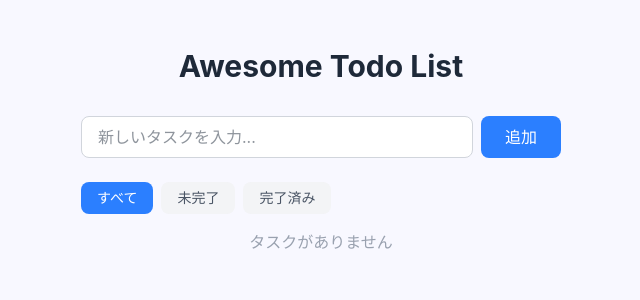
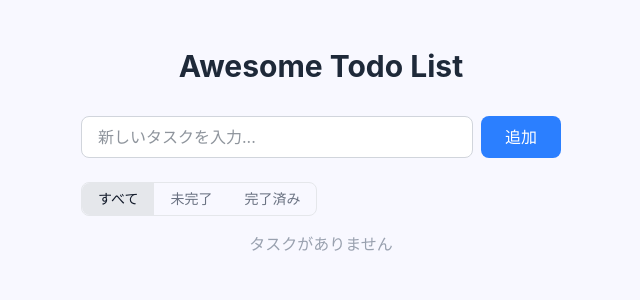
Before and after one commit to oukayuka/todo-app, a React (Vite) app: page / in a window 1280 px wide. Shown: the top 300 px of the page, without its empty margins (319-959 px from the left). Built offline with nearby package versions, Linux system fonts and the light colour scheme.

Commit message:
style: change TodoFilter to segmented control to distinguish from action buttons

```diff
--- a/src/ui/TodoFilter.tsx
+++ b/src/ui/TodoFilter.tsx
@@ -13,16 +13,16 @@ const filters: { value: FilterType; label: string }[] = [
 
 export function TodoFilter({ current, onChange }: TodoFilterProps) {
   return (
-    <div className="mb-4 flex gap-2">
+    <div className="mb-4 inline-flex rounded-lg border border-gray-200 dark:border-gray-600">
       {filters.map(({ value, label }) => (
         <button
           key={value}
           type="button"
           onClick={() => onChange(value)}
-          className={`rounded-lg px-4 py-1.5 text-sm font-medium transition-colors ${
+          className={`px-4 py-1.5 text-sm font-medium transition-colors first:rounded-l-lg last:rounded-r-lg ${
             current === value
-              ? "bg-blue-500 text-white"
-              : "bg-gray-100 text-gray-600 hover:bg-gray-200 dark:bg-gray-700 dark:text-gray-300 dark:hover:bg-gray-600"
+              ? "bg-gray-200 text-gray-900 dark:bg-gray-600 dark:text-gray-100"
+              : "text-gray-500 hover:bg-gray-100 dark:text-gray-400 dark:hover:bg-gray-700"
           }`}
         >
           {label}
```
